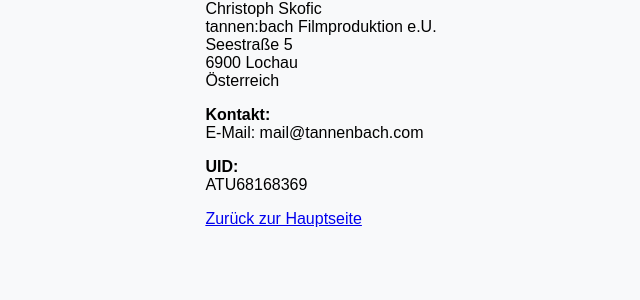
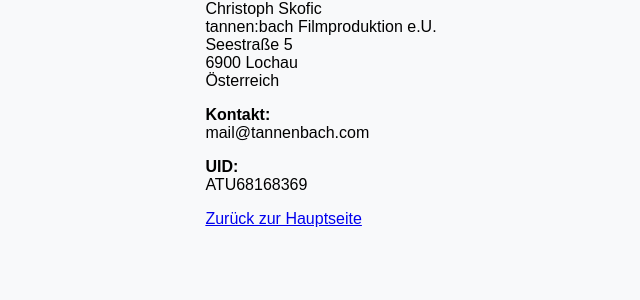
Before and after one commit to tannenbach/focus-ai, a Flask app: page /impressum in a window 1280 px wide. Shown: the part 161-461 px from the top of the page, without its empty margins (319-959 px from the left). Run offline with Flask 3, Linux system fonts and the light colour scheme.

Commit message:
Fix email formatting in impressum.html

```diff
--- a/templates/impressum.html
+++ b/templates/impressum.html
@@ -20,7 +20,7 @@
         </p>
 
         <p><strong>Kontakt:</strong><br>
-        E-Mail: mail@tannenbach.com<br>
+        mail@tannenbach.com<br>
         </p>
 
         <p><strong>UID:</strong><br>
```
